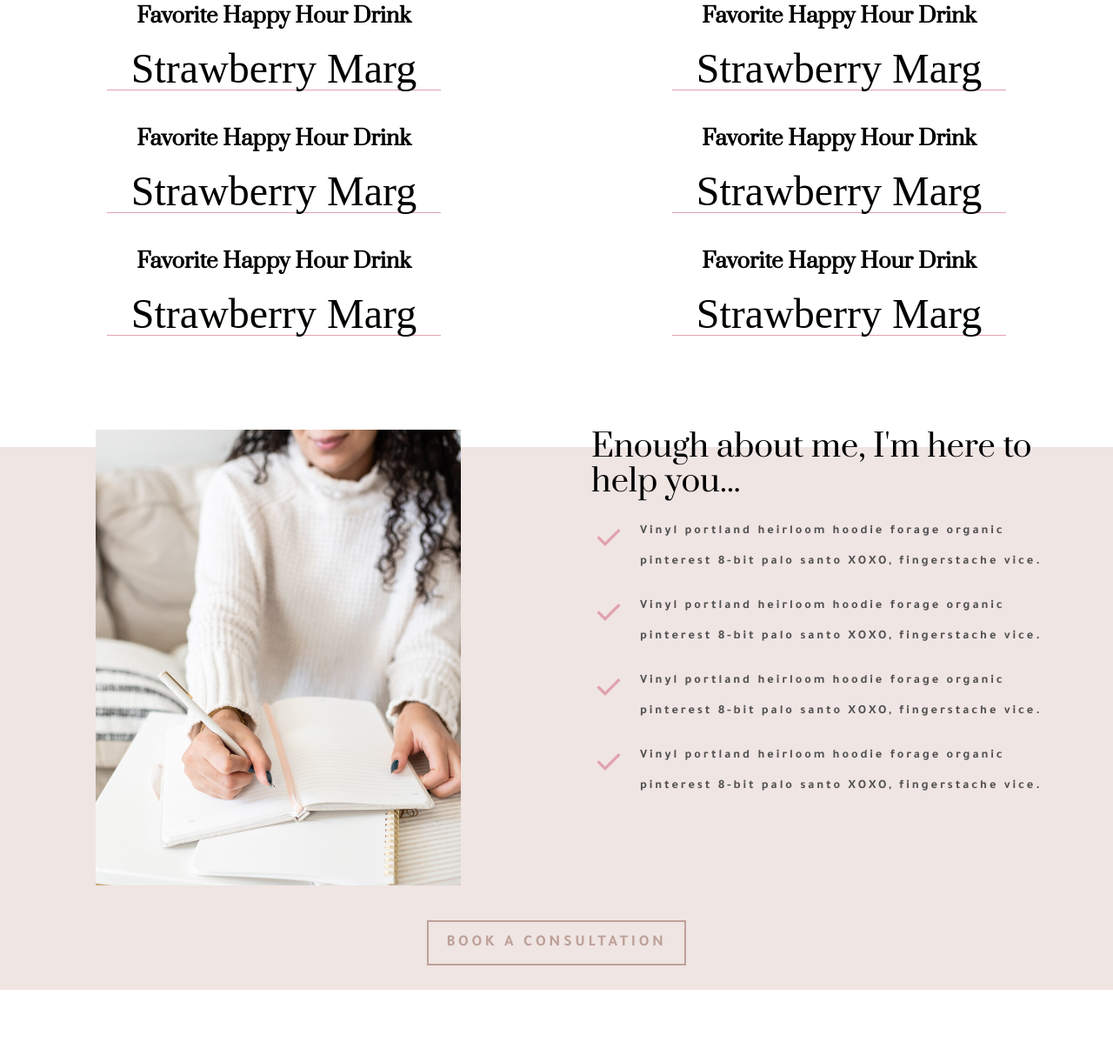
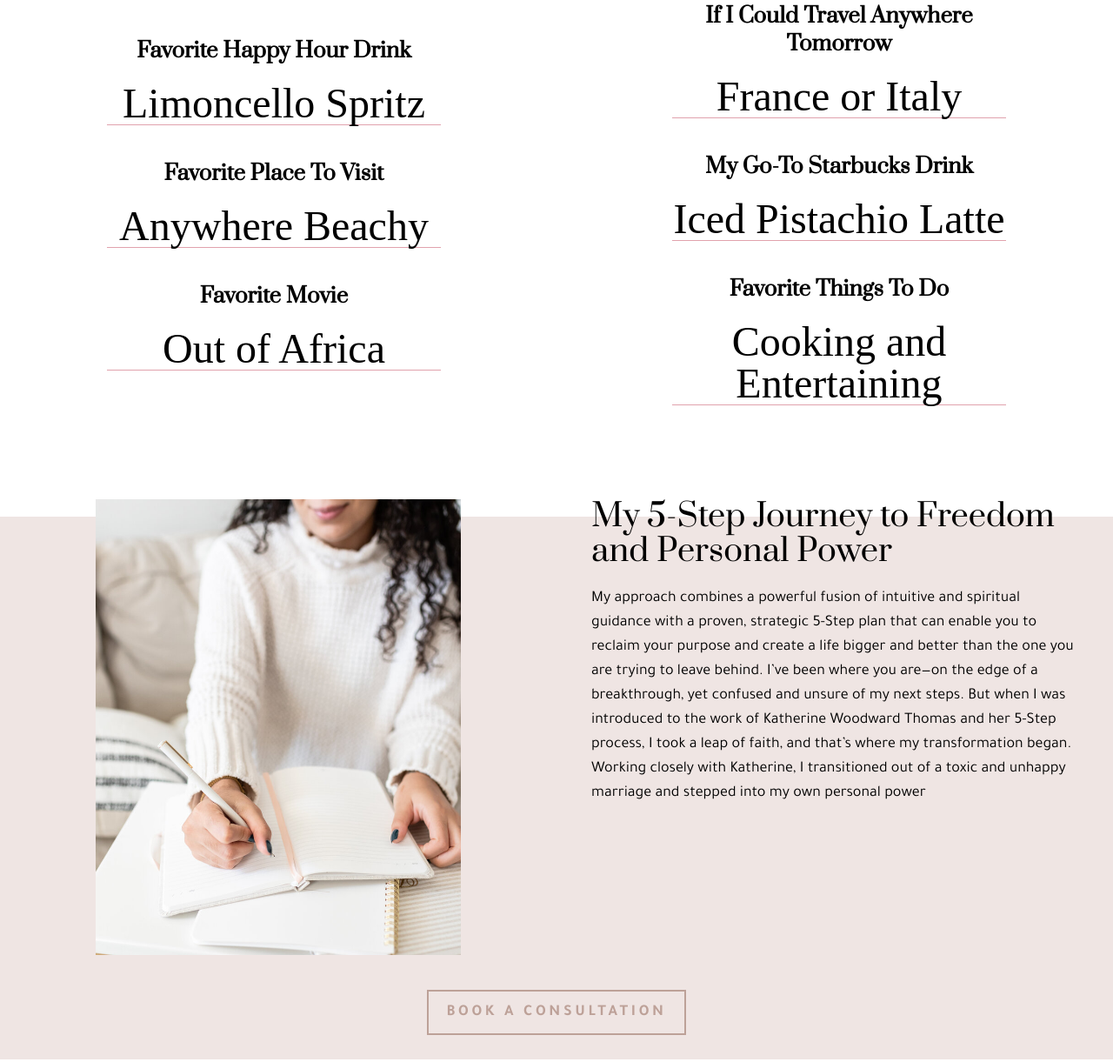
Before and after one commit to starks97/coach-tricia, an Astro site: page /about in a window 1280 px wide. Shown: the part 2192-3413 px from the top of the page at 87% size. Built offline with nearby package versions, Linux system fonts and the light colour scheme; Astro itself is replaced by a stand-in of ours; a web font is replaced by a local one; what tailwindcss-animated would draw is missing.

Commit message:
Feature[new shape of steps on coaching]

```diff
--- a/package.json
+++ b/package.json
@@ -12,7 +12,7 @@
   "dependencies": {
     "@astrojs/check": "^0.9.4",
     "@astrojs/tailwind": "^5.1.5",
-    "astro": "^5.2.2",
+    "astro": "^5.2.5",
     "tailwindcss": "^3.4.17",
     "typescript": "^5.7.3"
   },
--- a/src/components/Footer.astro
+++ b/src/components/Footer.astro
@@ -14,7 +14,7 @@ const socialLinks = [
 ]
 ---
 
-<footer class="text-black bg-header py-12">
+<footer class="text-black bg-description_bg py-12">
 	<div
 		class="container mx-auto flex flex-col items-center justify-between gap-12 px-5 laptop:flex-row laptop:items-start"
 	>
--- /dev/null
+++ b/src/components/about/AboutCourse.astro
@@ -0,0 +1,34 @@
+---
+import data from "../../data.json"
+
+const aboutCourse = data["about"]["enough"]
+---
+
+<div class="bg-header">
+	<div class="container mx-auto my-32 h-auto -translate-y-5 px-0 tablet:px-5">
+		<div class="grid grid-cols-1 items-start justify-items-center gap-10 tablet:grid-cols-2">
+			<!-- Image Section -->
+			<div class="">
+				<img
+					src="/images/hero.jpg"
+					alt="hero"
+					class="h-auto w-full object-cover tablet:h-[700px] tablet:w-[420px] laptop:h-[auto]"
+				/>
+			</div>
+			<!-- Text Section -->
+			<div class="space-y-10 px-5 tablet:space-y-5">
+				<h3
+					class="laptop:text:5xl text-center font-prata text-4xl mobile:text-3xl tablet:text-left tablet:text-4xl"
+				>
+					{aboutCourse?.title}
+				</h3>
+				<p class="font-tajawal text-lg">{aboutCourse.about_course}</p>
+			</div>
+		</div>
+		<div class="my-10 flex justify-center">
+			<a href="/contact">
+				<button class="btn__b"> Book a Consultation </button>
+			</a>
+		</div>
+	</div>
+</div>
--- a/src/components/about/HelpPoints.astro
+++ /dev/null
@@ -1,53 +0,0 @@
----
-import data from "../../data.json"
-
-const helpPoints = data["about"]["enough"]
----
-<div class="bg-header">
-  <div class="container mx-auto my-32 h-auto px-0 tablet:px-5 -translate-y-5">
-    <div class="grid grid-cols-1 items-start justify-items-center tablet:grid-cols-2 gap-10">
-      <!-- Image Section -->
-      <div class="">
-        <img
-          src="/images/hero.jpg"
-          alt="hero"
-          class="w-full h-auto object-cover tablet:w-[420px] tablet:h-[700px] laptop:h-[auto]"
-        />
-      </div>
-      <!-- Text Section -->
-      <div class="space-y-10 tablet:space-y-5 px-5">
-        <h3 class="text-center tablet:text-left font-prata text-4xl  mobile:text-3xl tablet:text-4xl laptop:text:5xl">
-          {helpPoints?.title}
-        </h3>
-        <ul class="space-y-4">
-          {helpPoints["help-points"]?.map((point) => (
-            <li class="flex items-start">
-              <!-- SVG Icon -->
-              <svg
-                xmlns="http://www.w3.org/2000/svg"
-                viewBox="0 -960 960 960"
-                fill="currentColor"
-                class="w-10 h-10 text-hero_color flex-shrink-0 mt-1"
-              >
-                <path
-                  d="M382-240 154-468l57-57 171 171 367-367 57 57-424 424Z"
-                />
-              </svg>
-              <!-- List Item Text -->
-              <p class="ml-4 font-tajawal pain-points font-extrabold leading-15">
-                {point?.title}
-              </p>
-            </li>
-          ))}
-        </ul>
-      </div>
-    </div>
-    <div class="flex justify-center my-10">
-        <a href="/contact">
-            <button class="btn__b">
-                Book a Consultation
-            </button>
-         </a>
-    </div>
-  </div>
-</div>
--- /dev/null
+++ b/src/components/coaching/PaymentPlan.astro
@@ -0,0 +1,3 @@
+---
+
+---
--- a/src/components/coaching/Steps.astro
+++ b/src/components/coaching/Steps.astro
@@ -4,7 +4,7 @@ import data from "../../data.json"
 const steps = data.coaching["description"]
 ---
 
-<div class="section mx-auto w-full space-y-5 px-10">
+<div class="section mx-auto w-full px-10">
 	<!-- Section Title -->
 	<div class="h-auto w-full space-y-5">
 		<h1 class="tablet:text-left; text-center font-prata text-5xl text-hero_color tablet:text-6xl">
@@ -15,6 +15,7 @@ const steps = data.coaching["description"]
 		>
 			5 Steps To Living Happily <span class="font-bold text-hero_color">Even</span> After
 		</h5>
+
 	</div>
 	<div class="mx-auto w-full max-w-3xl">
 		<h5
@@ -27,6 +28,9 @@ const steps = data.coaching["description"]
 			your life back on track!!
 		</h5>
 	</div>
+	   <h3 class="text-center font-prata text-5xl font-light leading-9 mt-[4rem] w-full text-hero_color">Take a peek inside...</h3>
+
+	<span class="hidden laptop:flex mx-auto max-w-5xl laptop:flex-col px-20 font-blackstone text-7xl laptop:-rotate-[25deg] laptop:-translate-y-32 laptop:-translate-x-20">the goods</span>
 
 	<!-- Steps Grid -->
 	<div class="grid h-auto grid-cols-1 justify-items-center">
--- a/src/data.json
+++ b/src/data.json
@@ -125,54 +125,38 @@
       {
         "id": 1,
         "title": "Favorite Happy Hour Drink",
-        "description": "Strawberry Marg"
+        "description": "Limoncello Spritz"
       },
       {
         "id": 2,
-        "title": "Favorite Happy Hour Drink",
-        "description": "Strawberry Marg"
+        "title": "Favorite Place To Visit",
+        "description": "Anywhere Beachy"
       },
       {
         "id": 3,
-        "title": "Favorite Happy Hour Drink",
-        "description": "Strawberry Marg"
+        "title": "Favorite Movie",
+        "description": "Out of Africa"
       },
       {
         "id": 4,
-        "title": "Favorite Happy Hour Drink",
-        "description": "Strawberry Marg"
+        "title": "If I Could Travel Anywhere Tomorrow",
+        "description": "France or Italy"
       },
       {
         "id": 5,
-        "title": "Favorite Happy Hour Drink",
-        "description": "Strawberry Marg"
+        "title": "My Go-To Starbucks Drink",
+        "description": "Iced Pistachio Latte"
       },
       {
         "id": 6,
-        "title": "Favorite Happy Hour Drink",
-        "description": "Strawberry Marg"
+        "title": "Favorite Things To Do",
+        "description": "Cooking and Entertaining"
       }
     ],
+
     "enough": {
-      "title": "Enough about me, I'm here to help you...",
-      "help-points": [
-        {
-          "id": 1,
-          "title": "Vinyl portland heirloom hoodie forage organic pinterest 8-bit palo santo XOXO, fingerstache vice."
-        },
-        {
-          "id": 2,
-          "title": "Vinyl portland heirloom hoodie forage organic pinterest 8-bit palo santo XOXO, fingerstache vice."
-        },
-        {
-          "id": 3,
-          "title": "Vinyl portland heirloom hoodie forage organic pinterest 8-bit palo santo XOXO, fingerstache vice."
-        },
-        {
-          "id": 4,
-          "title": "Vinyl portland heirloom hoodie forage organic pinterest 8-bit palo santo XOXO, fingerstache vice."
-        }
-      ]
+      "title": "My 5-Step Journey to Freedom and Personal Power",
+      "about_course": "My approach combines a powerful fusion of intuitive and spiritual guidance with a proven, strategic 5-Step plan that can enable you to reclaim your purpose and create a life bigger and better than the one you are trying to leave behind. I’ve been where you are—on the edge of a breakthrough, yet confused and unsure of my next steps. But when I was introduced to the work of Katherine Woodward Thomas and her 5-Step process, I took a leap of faith, and that’s where my transformation began. Working closely with Katherine, I transitioned out of a toxic and unhappy marriage and stepped into my own personal power"
     }
   }
 }
--- a/src/pages/about.astro
+++ b/src/pages/about.astro
@@ -1,6 +1,6 @@
 ---
+import AboutCourse from "../components/about/AboutCourse.astro"
 import FunFacts from "../components/about/FunFacts.astro"
-import HelpPoints from "../components/about/HelpPoints.astro"
 import Hero from "../components/about/Hero.astro"
 import Story from "../components/about/Story.astro"
 import Layout from "../layouts/Layout.astro"
@@ -10,5 +10,5 @@ import Layout from "../layouts/Layout.astro"
 	<Hero />
 	<Story />
 	<FunFacts />
-	<HelpPoints />
+	<AboutCourse />
 </Layout>
```
Also changed, not shown: pnpm-lock.yaml, 2 other files.
